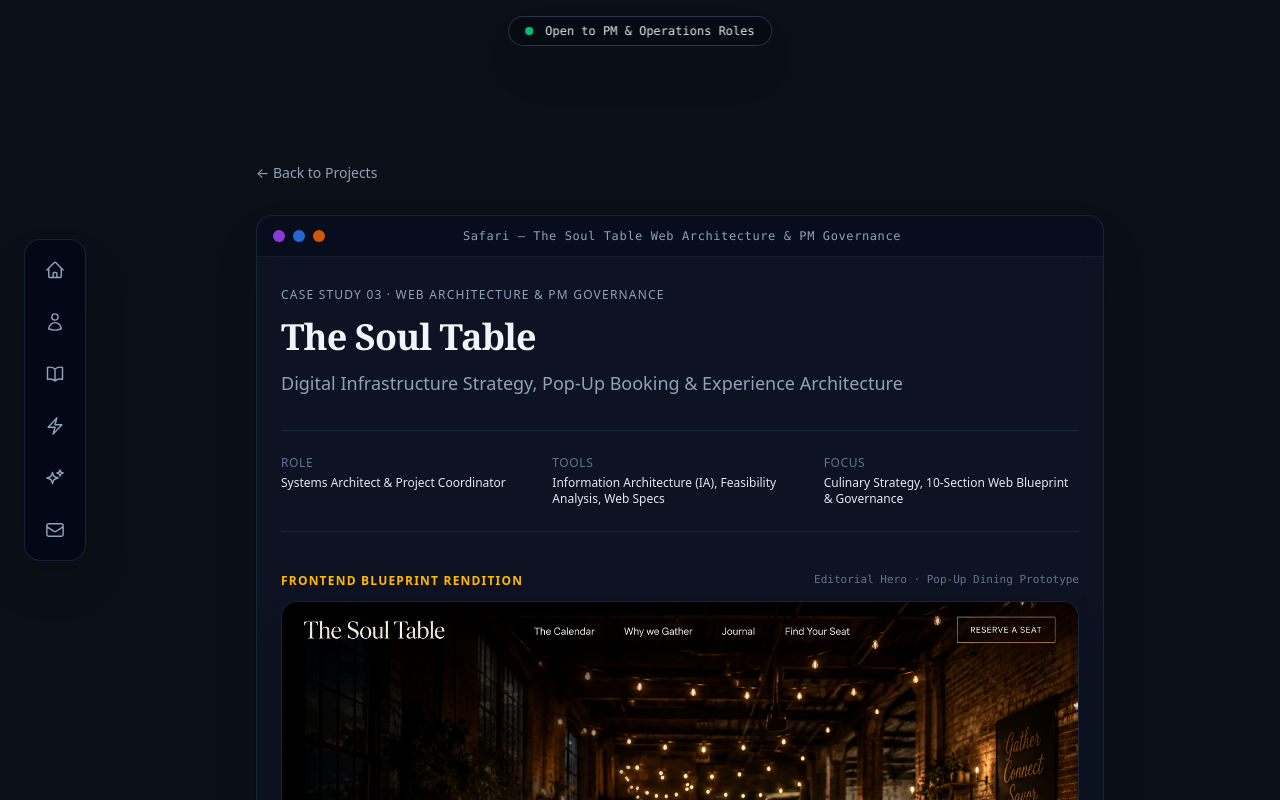
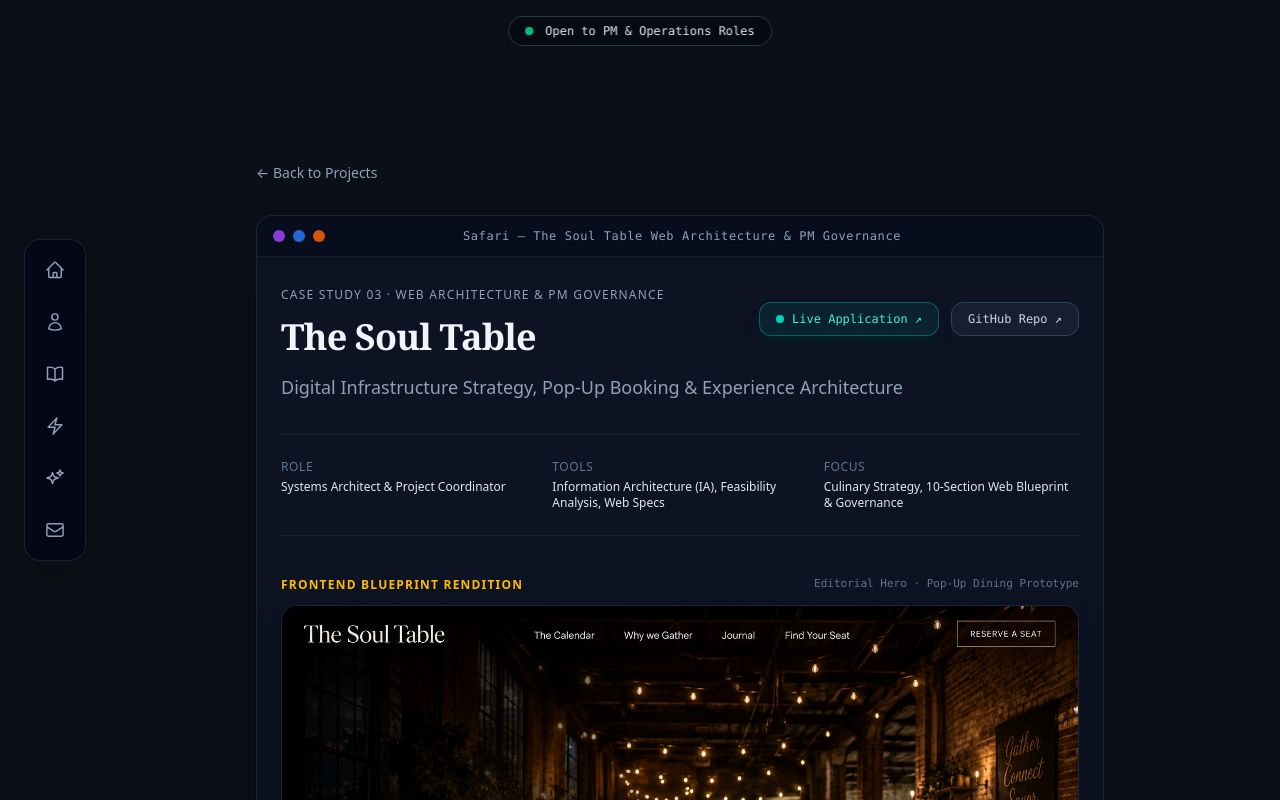
Before and after one commit to tanztylr/portfolio-v3, a Next.js app: page /projects/soul-table in a window 1280 px wide. Shown: the top 800 px of the page. Built offline with nearby package versions, Linux system fonts and the light colour scheme.

Commit message:
feat: add Live Application and GitHub action links to Soul Table case study

```diff
--- a/app/experience/page.tsx
+++ b/app/experience/page.tsx
@@ -147,8 +147,8 @@ export default function ExperiencePage() {
             </div>
 
             <a
-              href="/Tanza_Taylor_Resume.pdf"
-              download
+  href="/Tanza_Taylor_Resume.pdf"
+  download="Tanza_Taylor_Resume.pdf"
               className="inline-flex items-center gap-2 rounded-xl border border-slate-700 bg-slate-900/90 px-3.5 py-2 text-xs font-mono text-slate-200 transition hover:border-slate-500 hover:text-white shadow-md self-start sm:self-auto cursor-pointer"
             >
               <span>Export Pass (PDF)</span>
--- a/app/projects/soul-table/page.tsx
+++ b/app/projects/soul-table/page.tsx
@@ -14,13 +14,39 @@ export default function SoulTablePage() {
       <MacWindow title="Safari — The Soul Table Web Architecture & PM Governance">
         {/* HEADER */}
         <header className="border-b border-slate-800/80 pb-8">
+          <div className="flex flex-col sm:flex-row sm:items-center justify-between gap-4">
+            <div>
               <span className="text-xs uppercase tracking-widest text-slate-400 font-medium">
                 Case Study 03 · Web Architecture &amp; PM Governance
               </span>
               <h1 className="mt-3 font-serif text-3xl sm:text-4xl text-slate-100 font-semibold tracking-tight">
                 The Soul Table
               </h1>
-          <p className="mt-3 text-lg text-slate-400 leading-relaxed max-w-2xl">
+            </div>
+
+            {/* LIVE APPLICATION & REPO ACTION BUTTONS */}
+            <div className="flex flex-wrap items-center gap-3 shrink-0">
+              <a
+                href="https://the-soul-table.vercel.app"
+                target="_blank"
+                rel="noopener noreferrer"
+                className="inline-flex items-center gap-2 rounded-xl border border-teal-500/40 bg-teal-500/10 px-4 py-2 text-xs font-mono text-teal-300 hover:bg-teal-500/20 hover:border-teal-400 transition-all shadow-lg shadow-teal-950/40"
+              >
+                <span className="h-2 w-2 rounded-full bg-teal-400 animate-pulse"></span>
+                Live Application ↗
+              </a>
+              <a
+                href="https://github.com/tanztylr/the-soul-table"
+                target="_blank"
+                rel="noopener noreferrer"
+                className="inline-flex items-center rounded-xl border border-slate-700 bg-slate-800/60 px-4 py-2 text-xs font-mono text-slate-300 hover:border-slate-500 hover:text-white transition-colors"
+              >
+                GitHub Repo ↗
+              </a>
+            </div>
+          </div>
+
+          <p className="mt-4 text-lg text-slate-400 leading-relaxed max-w-2xl">
             Digital Infrastructure Strategy, Pop-Up Booking &amp; Experience Architecture
           </p>
         </header>
```
Also changed, not shown: 1 other file (tests, documents, lock files or other folders). Lines whose indentation alone changed are shown as unchanged.
